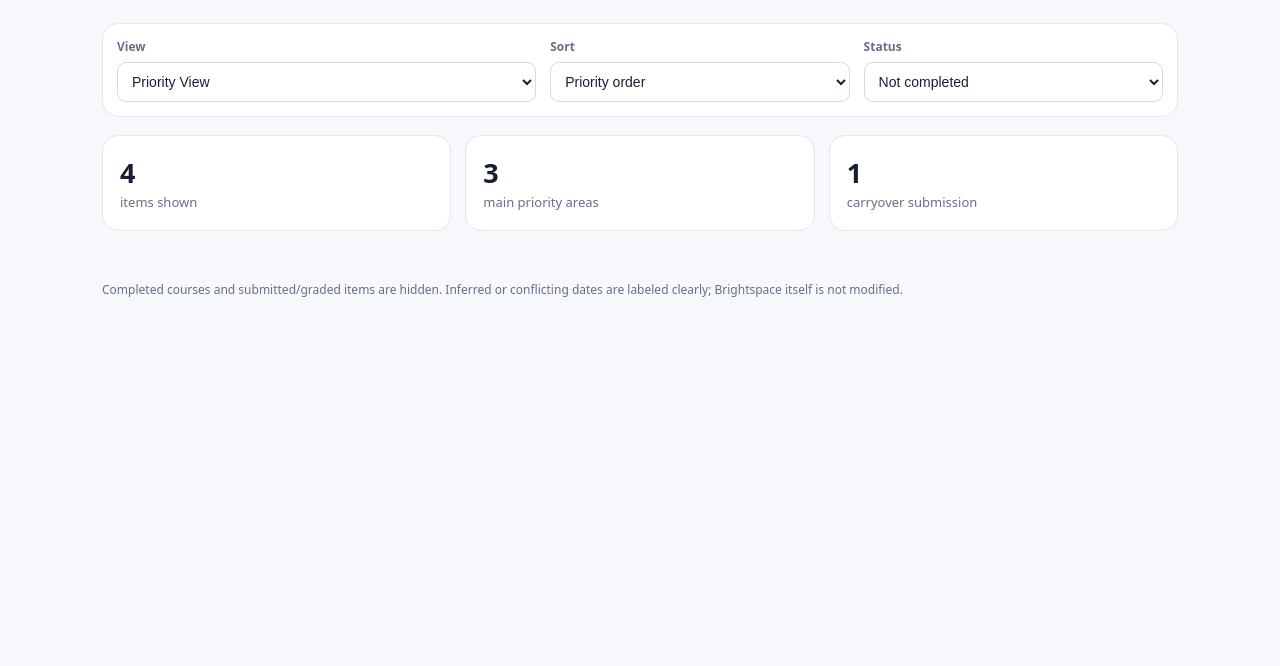
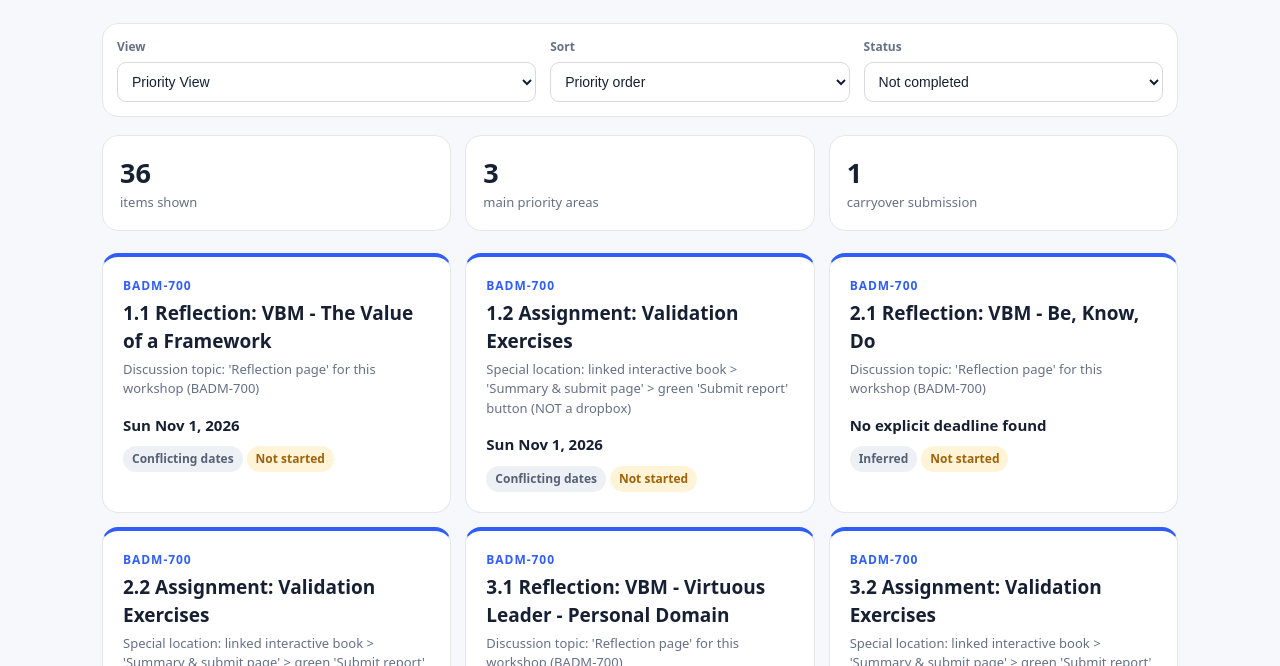
Before and after one commit to ChaitanyaChowdaryPaladugu/dashboardforasignments-, a plain HTML site: page index.html in a window 1280 px wide. Shown: the part 134-800 px from the top of the page. Drawn offline with Linux system fonts and the light colour scheme.

Commit message:
Fix dashboard audit data binding

```diff
--- a/index.html
+++ b/index.html
@@ -4,4 +4,4 @@
 <body><main class="wrap"><header><div><h1>Remaining Work</h1><p class="sub">Brightspace dashboard · updated October 26, 2026</p></div><div class="badge">Active work only</div></header>
 <section class="controls"><div><label for="view">View</label><select id="view"><option value="priority">Priority View</option><option value="all">All Remaining Work</option></select></div><div><label for="sort">Sort</label><select id="sort"><option value="priority">Priority order</option><option value="asc">Deadline ascending</option><option value="desc">Deadline descending</option></select></div><div><label for="status">Status</label><select id="status"><option value="active">Not completed</option><option value="all">All tracked items</option></select></div></section>
 <section class="stats"><div class="stat"><div class="num" id="count">4</div><div class="small">items shown</div></div><div class="stat"><div class="num">3</div><div class="small">main priority areas</div></div><div class="stat"><div class="num">1</div><div class="small">carryover submission</div></div></section><section id="cards" class="grid"></section><p class="footer">Completed courses and submitted/graded items are hidden. Inferred or conflicting dates are labeled clearly; Brightspace itself is not modified.</p></main>
-<script src="audit-data.js"></script><script>window.auditItems;const cards=document.querySelector('#cards');function render(){let view=document.querySelector('#view').value,sort=document.querySelector('#sort').value;let a=items.filter(x=>view==='all'||x.kind==='priority'||x.kind==='carry');if(sort==='asc')a.sort((x,y)=>(x.date||'9999').localeCompare(y.date||'9999'));if(sort==='desc')a.sort((x,y)=>(y.date||'0000').localeCompare(x.date||'0000'));if(sort==='priority')a.sort((x,y)=>items.indexOf(x)-items.indexOf(y));cards.innerHTML=a.length?a.map(x=>'<article class="card '+x.kind+'"><div class="course">'+x.course+'</div><h2>'+x.title+'</h2><div class="small">'+x.detail+'</div><div class="date">'+x.dateLabel+'</div><span class="pill '+(x.kind==='carry'?'high':'')+'">'+x.tag+'</span> <span class="pill '+(x.inferred?'inferred':'')+'">'+x.status+'</span></article>').join(''):'<div class="empty">No remaining work matches this view.</div>';document.querySelector('#count').textContent=a.length}document.querySelectorAll('select').forEach(x=>x.addEventListener('change',render));render();</script></body></html>
+<script src="audit-data.js"></script><script>const items=window.auditItems;const cards=document.querySelector('#cards');function render(){let view=document.querySelector('#view').value,sort=document.querySelector('#sort').value;let a=items.filter(x=>view==='all'||x.kind==='priority'||x.kind==='carry');if(sort==='asc')a.sort((x,y)=>(x.date||'9999').localeCompare(y.date||'9999'));if(sort==='desc')a.sort((x,y)=>(y.date||'0000').localeCompare(x.date||'0000'));if(sort==='priority')a.sort((x,y)=>items.indexOf(x)-items.indexOf(y));cards.innerHTML=a.length?a.map(x=>'<article class="card '+x.kind+'"><div class="course">'+x.course+'</div><h2>'+x.title+'</h2><div class="small">'+x.detail+'</div><div class="date">'+x.dateLabel+'</div><span class="pill '+(x.kind==='carry'?'high':'')+'">'+x.tag+'</span> <span class="pill '+(x.inferred?'inferred':'')+'">'+x.status+'</span></article>').join(''):'<div class="empty">No remaining work matches this view.</div>';document.querySelector('#count').textContent=a.length}document.querySelectorAll('select').forEach(x=>x.addEventListener('change',render));render();</script></body></html>
```
